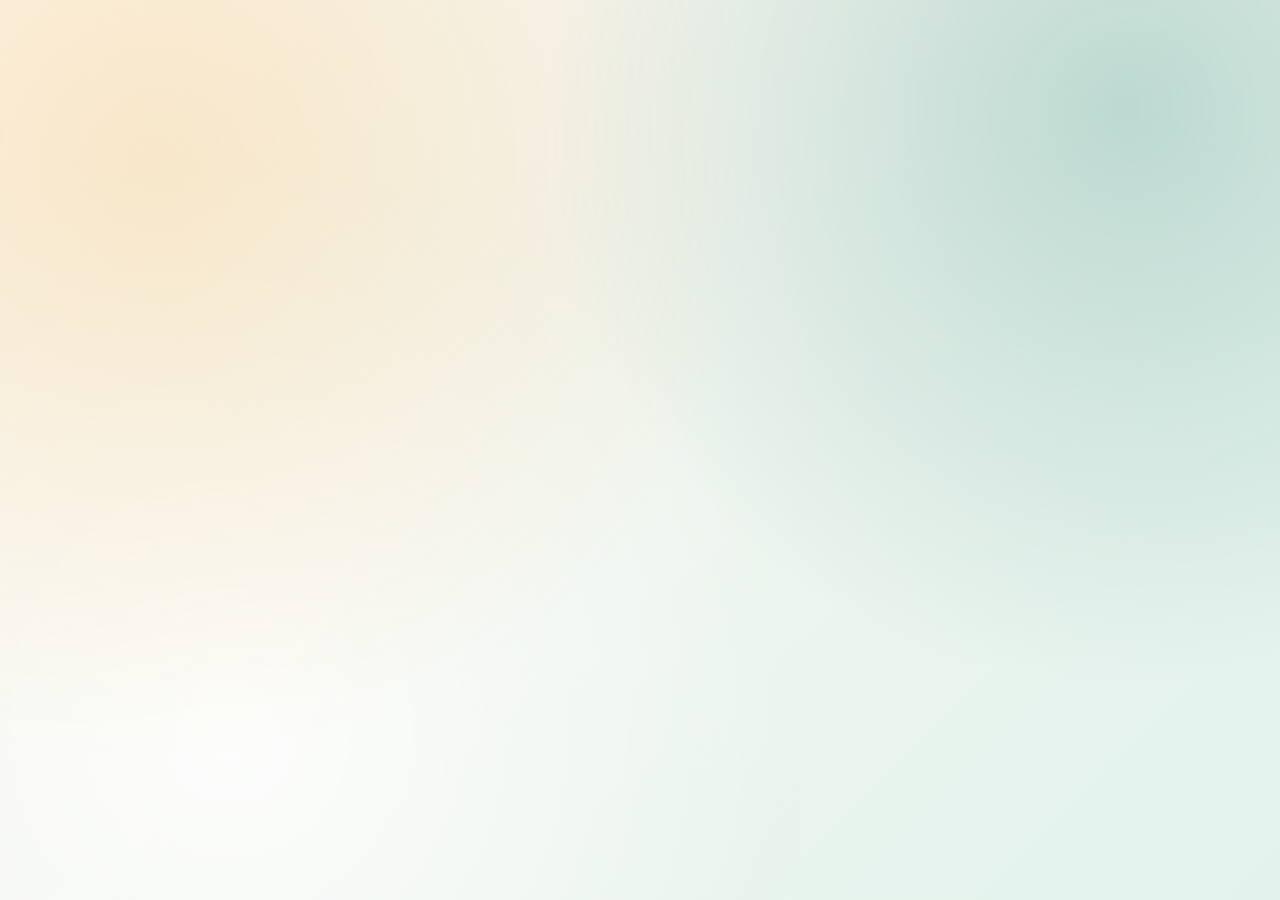
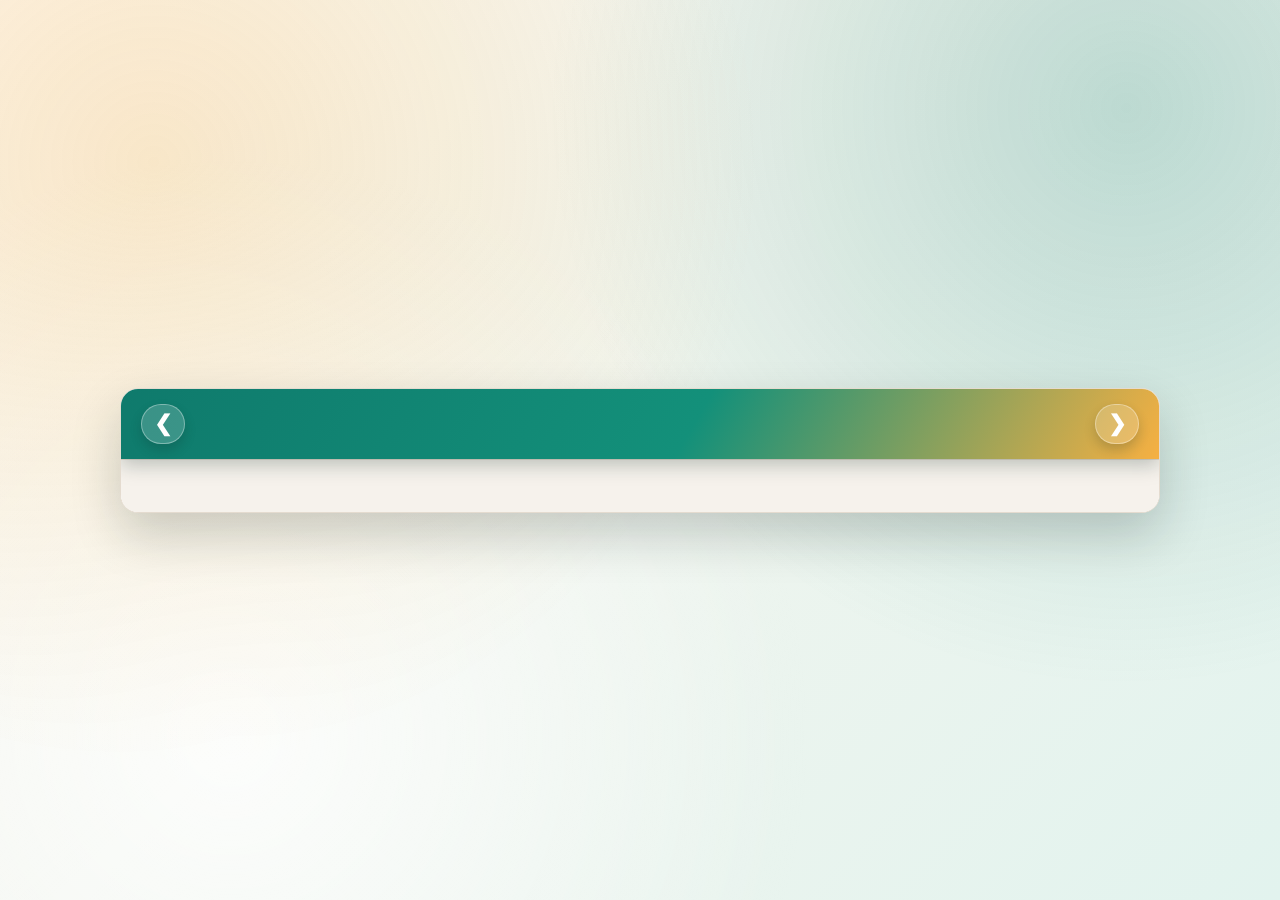

Auto-close-out allocations: explicit user-selected close-out date

--- a/styles.css
+++ b/styles.css
@@ -2677,6 +2677,33 @@ body.app-locked #calendarOptions {
   accent-color: #8b5cf6;
 }
 
+/* Close-out date picker for one-time auto-close-out allocations (add form).
+   A labeled date input matching the toggle column's muted styling. */
+.closeout-date-field {
+  display: flex;
+  align-items: center;
+  gap: 8px;
+  flex-grow: 1;
+  min-width: 140px;
+  color: var(--muted-color);
+  font-size: 0.95em;
+  white-space: nowrap;
+}
+
+.closeout-date-field input[type="date"] {
+  flex-grow: 1;
+}
+
+/* Same control inside the day-detail inline edit form. */
+.edit-closeout-label {
+  display: inline-flex;
+  align-items: center;
+  gap: 4px;
+  color: var(--muted-color);
+  font-size: 0.9em;
+  white-space: nowrap;
+}
+
 /* Allocated transaction in modal */
 .allocated-transaction {
   border-left: 3px solid #8b5cf6;
